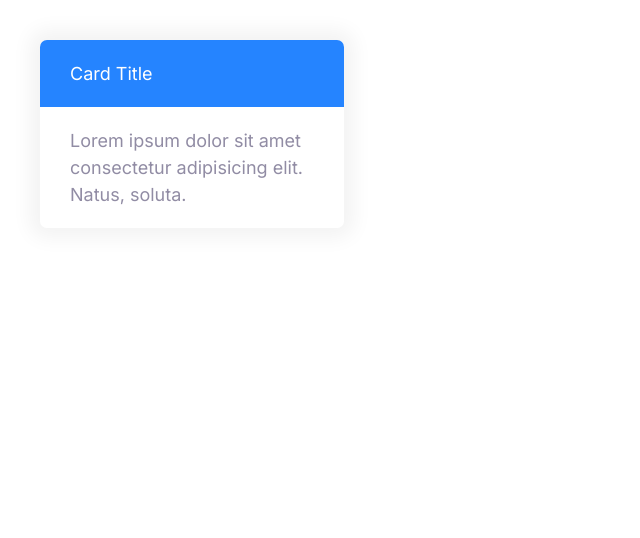
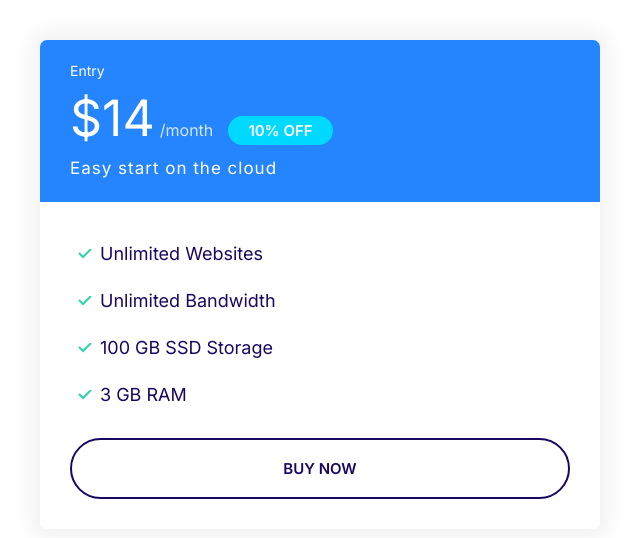
Before and after one commit to lantranad2/moshified, a plain HTML site: page index.html in a window 1280 px wide. Shown: the whole page, without its empty margins (0-640 px from the left). Drawn offline with Linux system fonts and the light colour scheme.

Commit message:
Build the plan component.

```diff
--- a/css/styles.css
+++ b/css/styles.css
@@ -117,6 +117,7 @@ a {
 
 .badge--small {
   font-size: 1.6rem;
+  padding: 0.5rem 1.5rem;
 }
 
 @media screen and (min-width: 1024px) {
@@ -299,4 +300,55 @@ a {
   color: #fff;
 }
 
+.card--secondary .badge--secondary {
+  background: #02cdf1;
+}
+
+/* Plans */
+.plan__name {
+  color: #fff;
+  margin: 0;
+  font-weight: 500;
+  font-size: 2.4rem;
+}
+
+.plan__price {
+  font-size: 6rem;
+}
+
+.plan__billing-cycle {
+  font-size: 2.4rem;
+  font-weight: 300;
+  opacity: 0.8;
+  margin-right: 1rem;
+}
+
+.plan__description {
+  font-size: 2rem;
+  font-weight: 300;
+  letter-spacing: 1px;
+  display: block;
+}
+
+.plan .list__item {
+  margin-bottom: 2rem;
+}
+
+@media screen and (min-width: 1024px) {
+  .plan__name {
+    font-size: 1.4rem;
+  }
+
+  .plan__price {
+    font-size: 5rem;
+  }
+
+  .plan__billing-cycle {
+    font-size: 1.6rem;
+  }
+
+  .plan__description {
+    font-size: 1.7rem;
+  }
+}
 /* TODO: 17 */
--- a/index.html
+++ b/index.html
@@ -15,12 +15,25 @@
     <title>Document</title>
   </head>
   <body>
-    <div style="width: 30%; padding: 4rem">
-      <div class="card card--primary">
-        <header class="card__header">Card Title</header>
-        <div class="card__body">
-          Lorem ipsum dolor sit amet consectetur adipisicing elit. Natus,
-          soluta.
+    <div style="width: 50%; padding: 4rem">
+      <div class="plan">
+        <div class="card card--primary">
+          <header class="card__header">
+            <h3 class="plan__name">Entry</h3>
+            <span class="plan__price">$14</span>
+            <span class="plan__billing-cycle">/month</span>
+            <span class="badge badge--secondary badge--smal">10% OFF</span>
+            <span class="plan__description">Easy start on the cloud</span>
+          </header>
+          <div class="card__body">
+            <ul class="list list--tick">
+              <li class="list__item">Unlimited Websites</li>
+              <li class="list__item">Unlimited Bandwidth</li>
+              <li class="list__item">100 GB SSD Storage</li>
+              <li class="list__item">3 GB RAM</li>
+            </ul>
+            <button class="btn btn--outline btn--block">Buy Now</button>
+          </div>
         </div>
       </div>
     </div>
```
Also changed, not shown: components/plan.html (added, +20 -0 lines).
